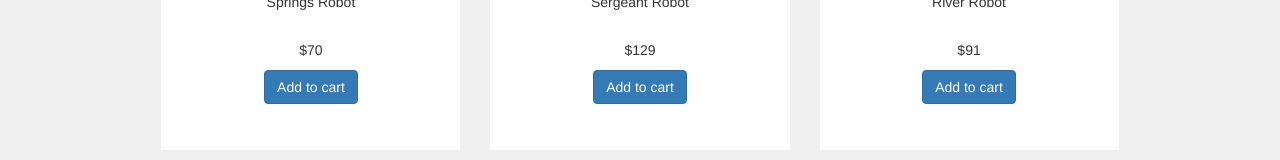
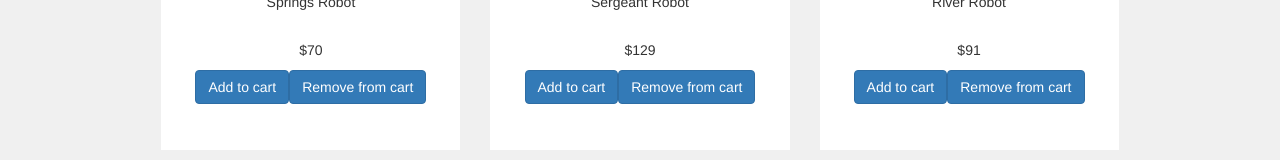
Before and after one commit to mesnuuu/shopping-cart, a React (Vite) app: page / in a window 1280 px wide. Shown: the part 435-595 px from the top of the page. Built offline with nearby package versions, Linux system fonts and the light colour scheme.

Commit message:
Updating store with useDispatch hook

```diff
--- a/src/components/Home.jsx
+++ b/src/components/Home.jsx
@@ -1,9 +1,15 @@
 import React from 'react'
 import '../styles/home.scss'
 import productList from '../data/productList'
+import { useDispatch } from 'react-redux'
+import cartSlice from '../data/cartSlice'
 
 
 const Home = () => {
+
+  const { addToCart, removeFromCart } = cartSlice.actions
+  const dispatch = useDispatch()
+
   return (
     <div className="container product-catalogue">
       <div className="row">
@@ -17,7 +23,13 @@ const Home = () => {
                   <h5 className="card-title">{product.name}</h5>
                   <p className="card-text">${product.price}</p>
 
-                    <button className="btn btn-primary">Add to cart</button>
+                  <button className="btn btn-primary" onClick={() => dispatch(addToCart(product.id))}>
+                    Add to cart
+                  </button>
+                  <button className="btn btn-primary" onClick={() => dispatch(removeFromCart(product.id))}>
+                    Remove from cart
+                  </button>
+
                 </div>
               </div>
             </div>
```
Lines whose indentation alone changed are shown as unchanged.
